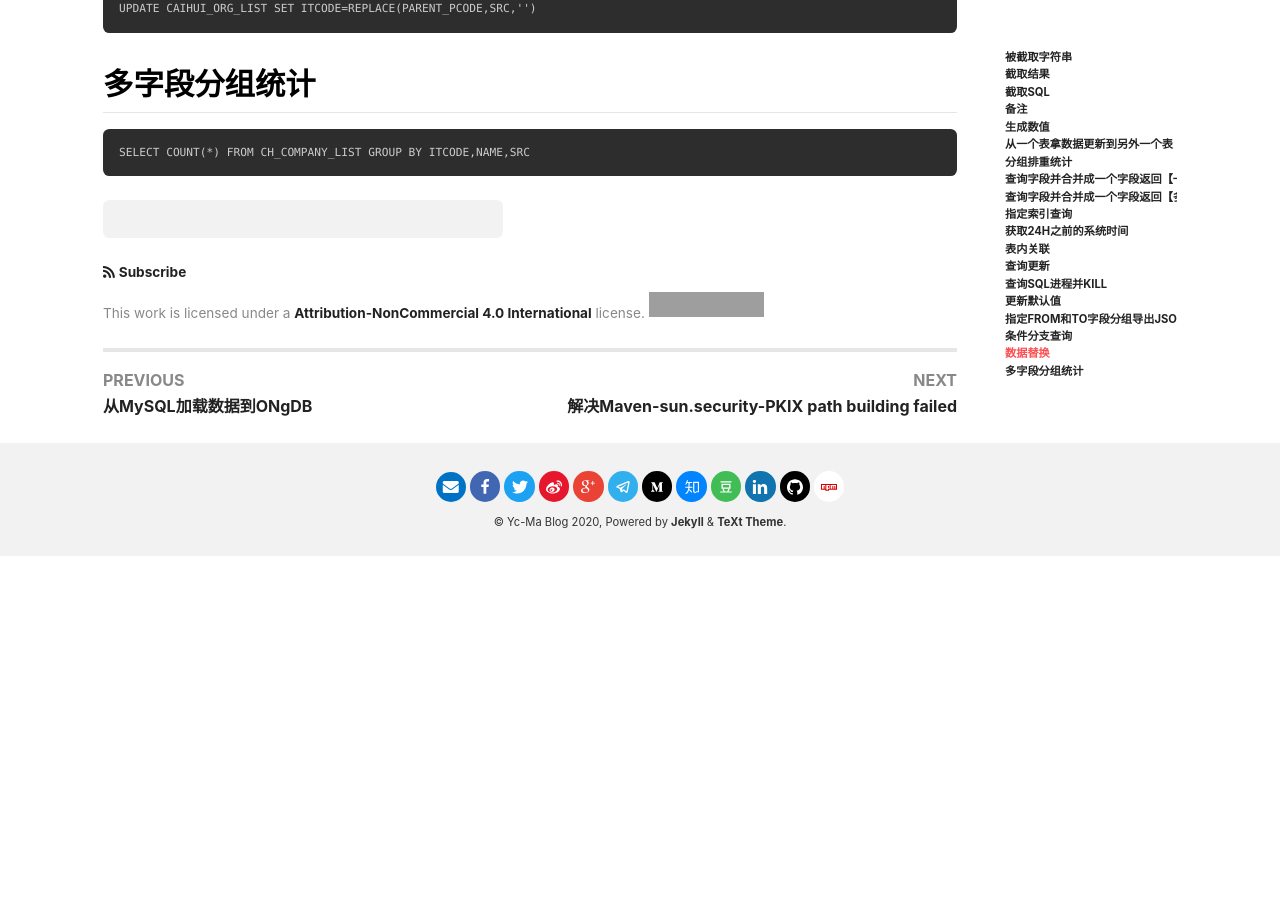
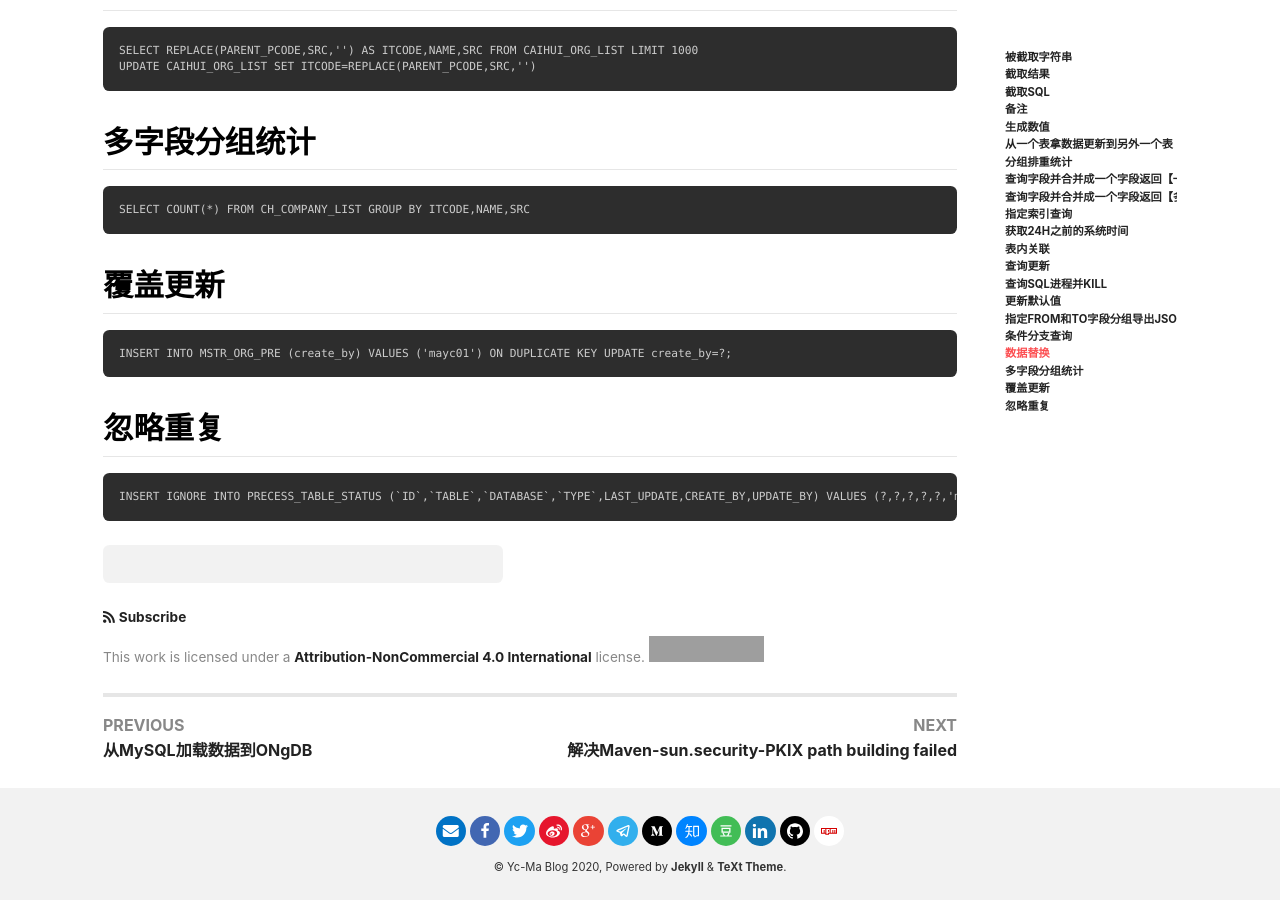
Before and after one commit to crazyyanchao/blog, a Jekyll site: the page built from _posts/2020-08-21-MySQL字符串截取与常用查询.md, in a window 1280 px wide and 900 px high, scrolled down 3998 px. Built offline with Jekyll 4.4.1, drawn with Linux system fonts in a browser that asks for light colours; nearby versions of some CDN libraries; comment, search, counter and statistics services are not loaded; before the commit the page ends 4554 px from its top, so only the background shows below that; grey boxes are pictures that could not be loaded.

Commit message:
更新常用MySQL查询

````diff
--- a/_posts/2020-08-21-MySQL字符串截取与常用查询.md
+++ b/_posts/2020-08-21-MySQL字符串截取与常用查询.md
@@ -134,3 +134,13 @@ UPDATE CAIHUI_ORG_LIST SET ITCODE=REPLACE(PARENT_PCODE,SRC,'')
 ```
 SELECT COUNT(*) FROM CH_COMPANY_LIST GROUP BY ITCODE,NAME,SRC
 ```
+
+## 覆盖更新
+```
+INSERT INTO MSTR_ORG_PRE (create_by) VALUES ('mayc01') ON DUPLICATE KEY UPDATE create_by=?;
+```
+
+## 忽略重复
+```
+INSERT IGNORE INTO PRECESS_TABLE_STATUS (`ID`,`TABLE`,`DATABASE`,`TYPE`,LAST_UPDATE,CREATE_BY,UPDATE_BY) VALUES (?,?,?,?,?,'mayc01','mayc01');
+```
````
